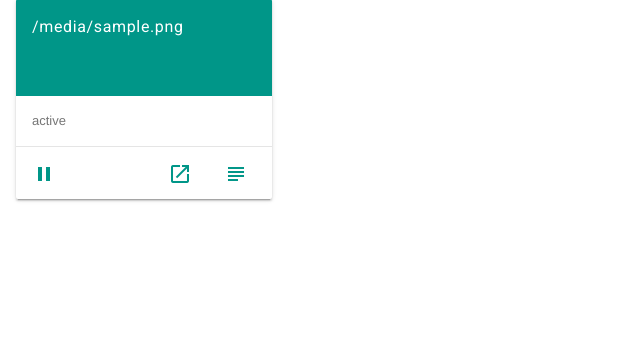
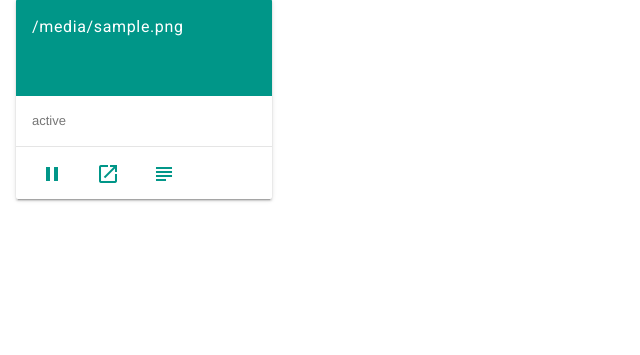
Before and after one commit to lepistone/manifold, a Flask app: template templates/containers.html in a window 1280 px wide. Shown: the part 137-492 px from the top of the page, without its empty margins (0-640 px from the left). Run offline with Flask 2, Linux system fonts and the light colour scheme; the template is opened without the code that fills it: most values are stand-ins (such as "Sample title", 1, 10 or a date in 2020); parts of the project's set-up code (start-up, migrations or seed data) failed here and were passed over.

Commit message:
Fix display of button, it was too wide

```diff
--- a/templates/containers.html
+++ b/templates/containers.html
@@ -38,7 +38,7 @@ Add Container
         {% if minion.state == 'running' %}
           <a class="mdl-button mdl-button--colored mdl-js-button mdl-js-ripple-effect"
              href="{{ url_for('pause', cont_id=minion.container.Id) }}">
-            <i class="material-icons">pause_arrow</i>
+            <i class="material-icons">pause</i>
           </a>
           <a class="mdl-button mdl-button--colored mdl-js-button mdl-js-ripple-effect"
              href="{{ url_for('login', cont_id=minion.container.Id) }}">
```
